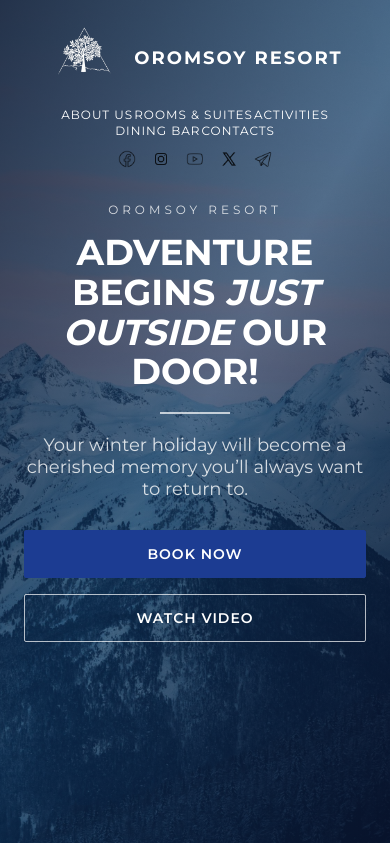
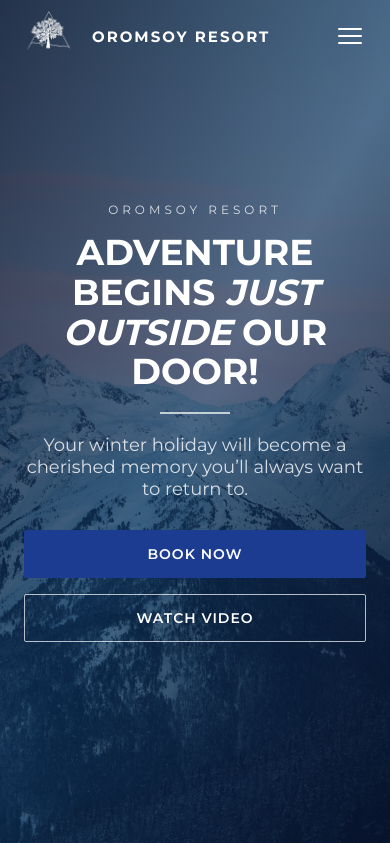
Before and after one commit to DelRoso/OromsoyResort, a Django app: page / in a window 390 px wide. Shown: the top 843 px of the page. Run offline with Django 5.2, Linux system fonts and the light colour scheme.

Commit message:
Header done

```diff
--- a/app_site/templates/site/components/header.html
+++ b/app_site/templates/site/components/header.html
@@ -1,15 +1,15 @@
 {% load static %}
-<header class="site-header">
+<header class="site-header" id="siteHeader">
   <div class="container header-inner">
 
     <!-- LOGO -->
-    <div class="logo">
+    <a class="logo" href="#top" aria-label="Oromsoy Resort">
       <img src="{% static 'images/icons/logo.png' %}" alt="Oromsoy Resort">
       <span>Oromsoy Resort</span>
-    </div>
+    </a>
 
-    <!-- NAVIGATION -->
-    <nav class="main-nav">
+    <!-- DESKTOP NAV -->
+    <nav class="main-nav" aria-label="Main navigation">
       <a href="#about">About Us</a>
       <a href="#rooms">Rooms & Suites</a>
       <a href="#activities">Activities</a>
@@ -17,13 +17,46 @@
       <a href="#contacts">Contacts</a>
     </nav>
 
-    <!-- SOCIAL ICONS -->
-    <div class="social">
-      <a href="#"><img src="{% static 'images/icons/facebook.png' %}" alt="FB"></a>
-      <a href="#"><img src="{% static 'images/icons/instagram.png' %}" alt="IG"></a>
-      <a href="#"><img src="{% static 'images/icons/youtube.png' %}" alt="YT"></a>
+    <!-- DESKTOP SOCIAL -->
+    <div class="social" aria-label="Social links">
+      <a href="#"><img src="{% static 'images/icons/facebook.png' %}" alt="Facebook"></a>
+      <a href="#"><img src="{% static 'images/icons/instagram.png' %}" alt="Instagram"></a>
+      <a href="#"><img src="{% static 'images/icons/youtube.png' %}" alt="YouTube"></a>
       <a href="#"><img src="{% static 'images/icons/x.png' %}" alt="X"></a>
-      <a href="#"><img src="{% static 'images/icons/telegram.png' %}" alt="TG"></a>
+      <a href="#"><img src="{% static 'images/icons/telegram.png' %}" alt="Telegram"></a>
+    </div>
+
+    <!-- BURGER (mobile/tablet) -->
+    <button class="menu-toggle" type="button" aria-label="Open menu" aria-expanded="false">
+      <span></span>
+    </button>
+  </div>
+
+  <!-- MOBILE OVERLAY (скрыт на десктопе полностью) -->
+  <div class="mobile-menu" aria-hidden="true">
+    <div class="mobile-menu-top">
+      <a class="logo" href="#top" aria-label="Oromsoy Resort">
+        <img src="{% static 'images/icons/logo.png' %}" alt="Oromsoy Resort">
+        <span>Oromsoy Resort</span>
+      </a>
+
+      <button class="menu-close" type="button" aria-label="Close menu">✕</button>
+    </div>
+
+    <nav class="mobile-nav" aria-label="Mobile navigation">
+      <a href="#about">ABOUT US</a>
+      <a href="#rooms">ROOMS & SUITES</a>
+      <a href="#activities">ACTIVITIES</a>
+      <a href="#dining">DINNING BAR</a>
+      <a href="#contacts">CONTACTS</a>
+    </nav>
+
+    <div class="mobile-social" aria-label="Mobile social links">
+      <a href="#"><img src="{% static 'images/icons/facebook.png' %}" alt="Facebook"></a>
+      <a href="#"><img src="{% static 'images/icons/instagram.png' %}" alt="Instagram"></a>
+      <a href="#"><img src="{% static 'images/icons/youtube.png' %}" alt="YouTube"></a>
+      <a href="#"><img src="{% static 'images/icons/x.png' %}" alt="X"></a>
+      <a href="#"><img src="{% static 'images/icons/telegram.png' %}" alt="Telegram"></a>
     </div>
   </div>
 </header>
--- a/static/css/header.css
+++ b/static/css/header.css
@@ -1,4 +1,7 @@
-/* Hero */
+/* =========================
+   HERO
+========================= */
+
 /* Hero — фон и размеры блока */
 .hero {
   position: relative;
@@ -6,7 +9,7 @@
   display: flex;
   align-items: center;
   color: #fff;
-  background: url("../images/background/test1.jpg") center/cover no-repeat;
+  background: url("../images/background/test1.jpg") center / cover no-repeat;
 }
 
 /* Hero — затемнение поверх фонового изображения */
@@ -29,7 +32,7 @@
   max-width: 900px;
 }
 
-/* Hero — контент поверх фона */
+/* Hero — eyebrow */
 .hero-eyebrow {
   text-transform: uppercase;
   letter-spacing: 4px;
@@ -38,7 +41,7 @@
   opacity: 0.8;
 }
 
-/* Hero — главный заголовок */
+/* Hero — заголовок */
 .hero-content h1 {
   font-size: clamp(36px, 6vw, 64px);
   text-transform: uppercase;
@@ -46,7 +49,7 @@
   color: #fff;
 }
 
-/* Hero — акцентное слово */
+/* Hero — акцент */
 .hero-content h1 em {
   font-style: italic;
 }
@@ -66,7 +69,7 @@
   margin-bottom: 30px;
 }
 
-/* Hero — блок кнопок */
+/* Hero — кнопки */
 .hero-buttons {
   display: flex;
   justify-content: center;
@@ -74,28 +77,32 @@
   flex-wrap: wrap;
 }
 
-/* Header — шапка сайта */
-/* Header — контейнер шапки */
+/* =========================
+   HEADER
+========================= */
+
+/* Header — контейнер */
 .site-header {
   position: absolute;
   top: 0;
   width: 100%;
-  z-index: 100;
+  z-index: 200;
   color: #fff;
   font-family: 'Montserrat', sans-serif;
   transition: background 0.3s ease, box-shadow 0.3s ease;
 }
 
-/* Header — внутреннее выравнивание */
+/* Header — внутренний контейнер */
 .header-inner {
   display: flex;
   align-items: center;
   justify-content: space-between;
   height: 80px;
   padding: 0 40px;
+  gap: 24px;
 }
 
-/* Header — вид при прокрутке */
+/* Header — при скролле */
 .site-header.scrolled {
   position: fixed;
   background: rgba(7, 19, 46, 0.9);
@@ -103,7 +110,7 @@
   box-shadow: 0 12px 30px rgba(7, 19, 46, 0.35);
 }
 
-/* Header — логотип */
+/* Logo */
 .logo {
   display: flex;
   align-items: center;
@@ -112,68 +119,188 @@
   font-size: 18px;
   text-transform: uppercase;
   letter-spacing: 2px;
+  white-space: nowrap;
 }
 
-/* Header — иконка логотипа */
 .logo img {
   width: 75px;
 }
 
-/* Header — навигация */
+/* =========================
+   DESKTOP NAV
+========================= */
+
+/* Навигация */
 .main-nav {
   display: flex;
-  gap: 32px;
+  align-items: center;
+  flex-wrap: nowrap;              /* ⛔ запрет переноса */
+  white-space: nowrap;            /* ⛔ текст не переносится */
+  gap: clamp(12px, 2vw, 32px);    /* плавное сужение */
 }
 
-/* Header — ссылки меню */
+/* Ссылки меню */
 .main-nav a {
   color: #fff;
   text-decoration: none;
-  font-size: 12px;
+  font-size: clamp(11px, 1vw, 12px);
   text-transform: uppercase;
-  letter-spacing: 1px;
-  transition: color 0.3s;
+  letter-spacing: clamp(0.6px, 0.8vw, 1px);
+  transition: color 0.25s ease;
+  white-space: nowrap;
 }
 
-/* Header — ссылки меню при наведении */
 .main-nav a:hover {
   color: #ffd700;
 }
 
-/* Header — блок иконок соцсетей */
+/* =========================
+   SOCIAL
+========================= */
+
 .social {
   display: flex;
-  gap: 16px;
+  align-items: center;
+  gap: 14px;
 }
 
-/* Header — иконки соцсетей */
 .social img {
   width: 18px;
   opacity: 0.8;
-  transition: opacity 0.3s;
+  transition: opacity 0.25s ease;
 }
 
-/* Header — иконки соцсетей при наведении */
 .social img:hover {
   opacity: 1;
 }
-/* Адаптив: уменьшение расстояния в меню */
-@media (max-width: 1200px) {
-  .main-nav {
-    gap: 1px;
+
+/* =========================
+   BURGER
+========================= */
+
+.menu-toggle {
+  display: none;
+  width: 44px;
+  height: 44px;
+  border: 0;
+  background: transparent;
+  cursor: pointer;
+  position: relative;
+}
+
+.menu-toggle::before,
+.menu-toggle::after,
+.menu-toggle span {
+  content: "";
+  position: absolute;
+  left: 10px;
+  right: 10px;
+  height: 2px;
+  background: #fff;
+  border-radius: 2px;
+}
+
+.menu-toggle::before { top: 14px; }
+.menu-toggle span { top: 50%; transform: translateY(-50%); }
+.menu-toggle::after { bottom: 14px; }
+
+/* =========================
+   MOBILE MENU
+========================= */
+
+/* По умолчанию mobile-menu НЕ существует */
+.mobile-menu {
+  display: none;
+}
+
+/* Открытое меню */
+.site-header.menu-open .mobile-menu {
+  display: block;
+  position: fixed;
+  inset: 0;
+  background: #132a79;
+  z-index: 9999;
+  padding: 22px 18px 32px;
+}
+
+/* Верх оверлея */
+.mobile-menu-top {
+  display: flex;
+  align-items: center;
+  justify-content: space-between;
+}
+
+.menu-close {
+  width: 44px;
+  height: 44px;
+  border: 0;
+  background: transparent;
+  color: #fff;
+  font-size: 28px;
+  cursor: pointer;
+}
+
+/* Навигация в колонку */
+.mobile-nav {
+  margin-top: 56px;
+  display: flex;
+  flex-direction: column;
+  align-items: center;
+  gap: 26px;
+}
+
+.mobile-nav a {
+  color: #fff;
+  text-decoration: none;
+  font-weight: 700;
+  font-size: 14px;
+  letter-spacing: 1.4px;
+  text-transform: uppercase;
+}
+
+/* Соц-сети */
+.mobile-social {
+  margin-top: 34px;
+  display: flex;
+  justify-content: center;
+  gap: 18px;
+}
+
+.mobile-social img {
+  width: 18px;
+  opacity: 0.95;
+}
+
+/* Блокируем скролл */
+body.menu-open {
+  overflow: hidden;
+}
+
+/* =========================
+   BREAKPOINTS
+========================= */
+
+/* Планшет и ниже */
+@media (max-width: 1100px) {
+  .main-nav,
+  .social {
+    display: none;
+  }
+
+  .menu-toggle {
+    display: inline-block;
+  }
+
+  .header-inner {
+    height: 72px;
+    padding: 0 18px;
+  }
+
+  .logo img {
+    width: 62px;
+  }
+
+  .logo {
+    font-size: 15px;
   }
 }
-/* Адаптив: перенос элементов в колонку */
-@media (max-width: 880px) {
-  .header-inner {
-    flex-direction: column;
-    height: auto;
-    gap: 12px;
-    padding: 20px;
-  }
-
-  .main-nav {
-    flex-wrap: wrap;
-    justify-content: center;
-  }
-}
```
Also changed, not shown: static/js/scroll.js (+57 -15 lines).
